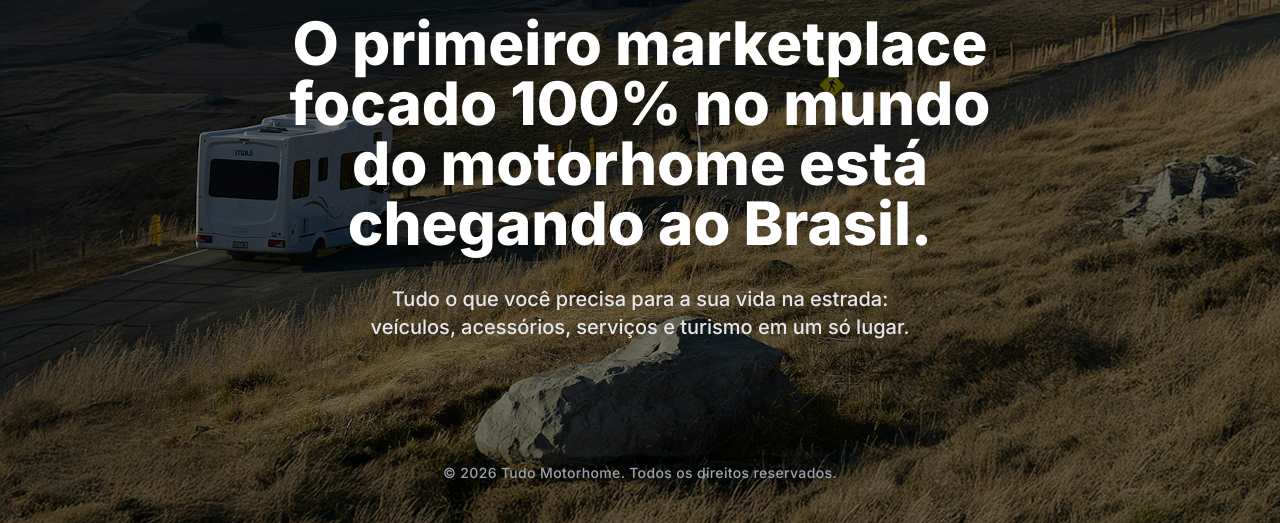
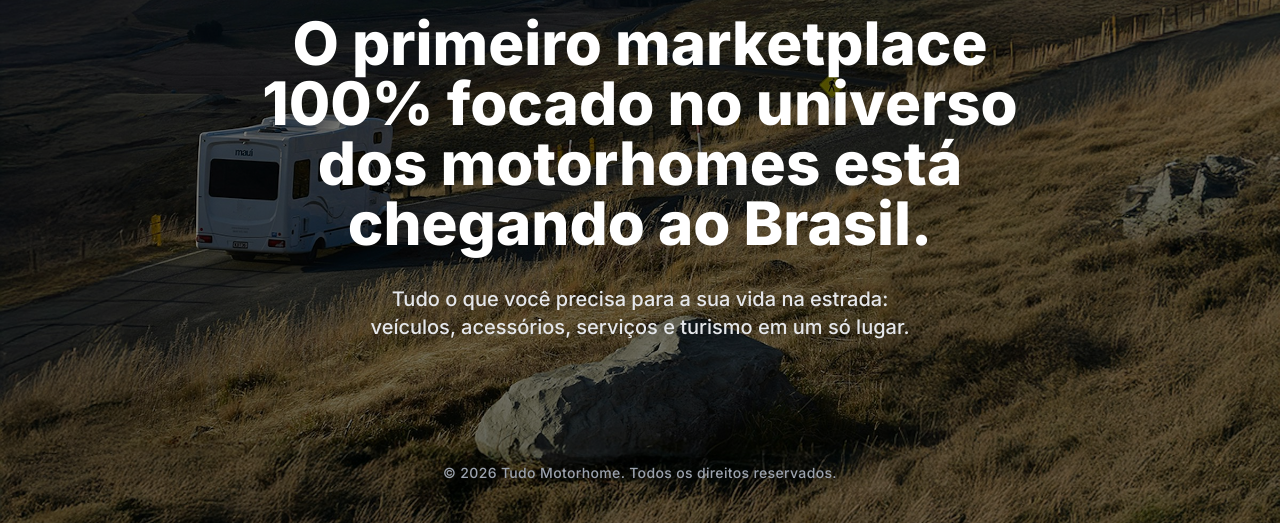
Before and after one commit to patriciobrunoar/todomotorhome.splash.br, a plain HTML site: page index.html in a window 1280 px wide. Shown: the part 277-800 px from the top of the page. Drawn offline with nearby package versions, Linux system fonts and the light colour scheme.

```diff
--- a/index.html
+++ b/index.html
@@ -54,7 +54,7 @@
 
     <h2 class="text-4xl sm:text-5xl md:text-6xl font-extrabold leading-tight text-white drop-shadow-2xl max-w-3xl"
       style="text-wrap: balance;">
-      O primeiro marketplace focado 100% no mundo do motorhome está chegando ao Brasil.
+      O primeiro marketplace 100% focado no universo dos motorhomes está chegando ao Brasil.
     </h2>
 
     <p class="text-lg sm:text-xl text-gray-200 mt-8 max-w-2xl font-medium drop-shadow-md mx-auto"
```
